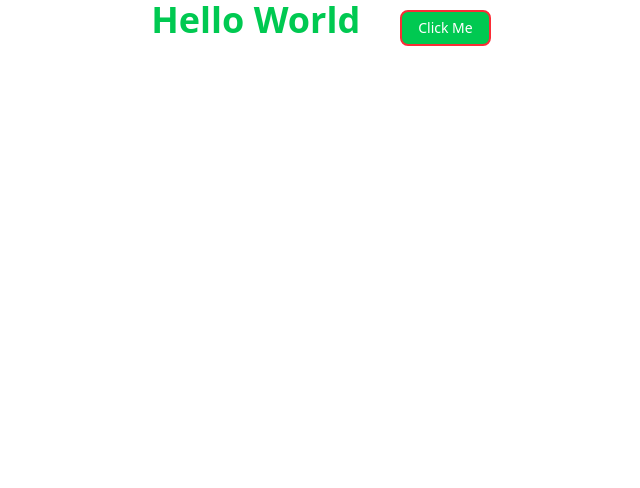
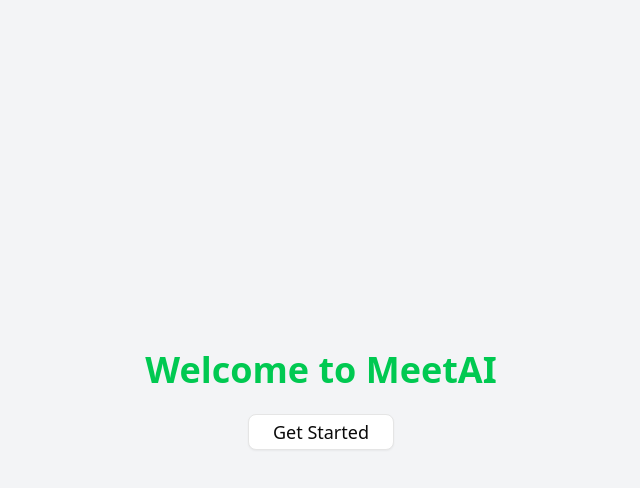
Before and after one commit to CoderNishanth/meetai, a Next.js app: page / in a window 1280 px wide. Shown: the top 488 px of the page, without its empty margins (319-959 px from the left). Built offline with nearby package versions, Linux system fonts and the light colour scheme.

Commit message:
just tried to push to new branch

```diff
--- a/src/app/page.tsx
+++ b/src/app/page.tsx
@@ -2,10 +2,12 @@ import { Button } from "@/components/ui/button";
 
 export default function Home() {
   return (
-    <div className="text-4xl font-bold text-center text-green-500 transition duration-1000 hover:text-blue-500 transform hover:scale-110 ">
-      Hello World
-      <Button variant="custom" className="ml-10">
-        Click Me
+    <div className="flex flex-col items-center justify-center min-h-screen bg-gray-100">
+      <div className="text-4xl font-bold text-center text-green-500 transition duration-1000 hover:text-blue-500 transform hover:scale-110 mb-6">
+      Welcome to MeetAI
+      </div>
+      <Button variant="outline" className="px-6 py-3 text-lg font-medium hover:bg-blue-500 hover:text-white transition">
+      Get Started
       </Button>
     </div>
   );
```
